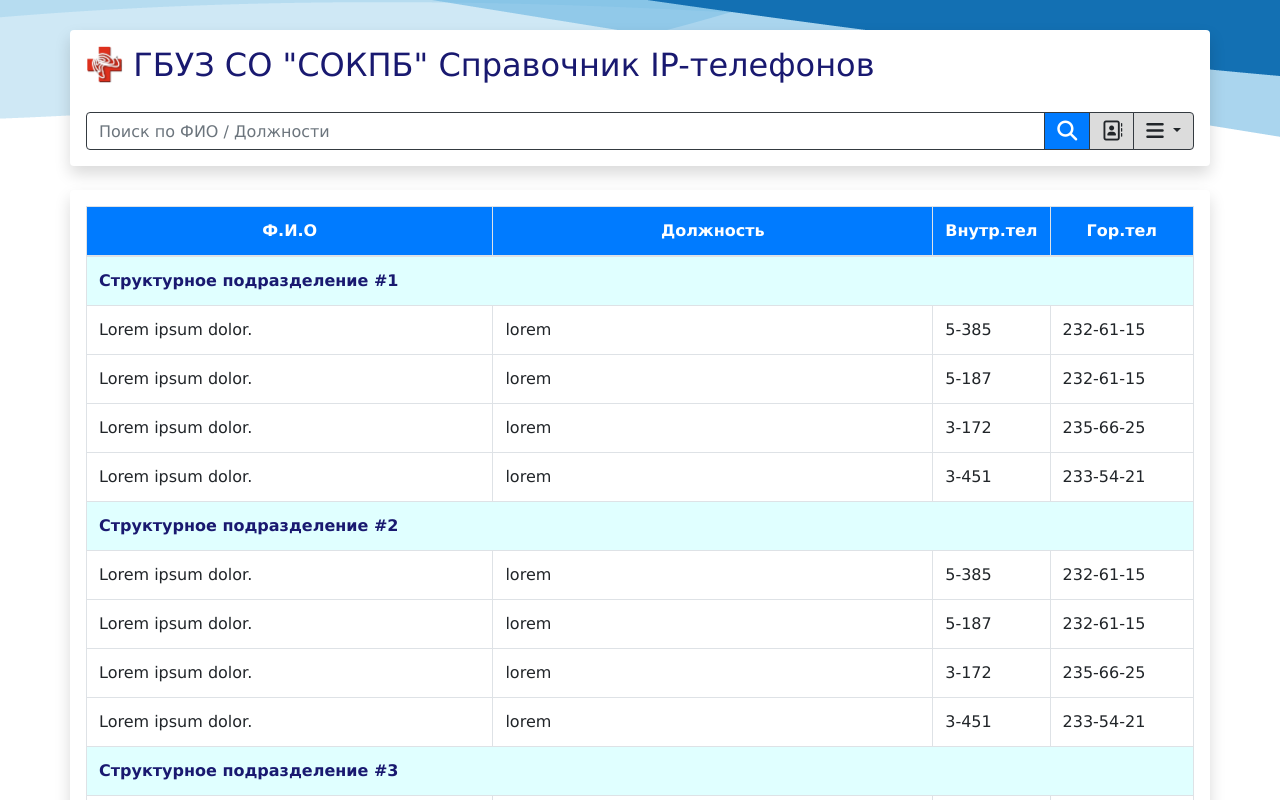
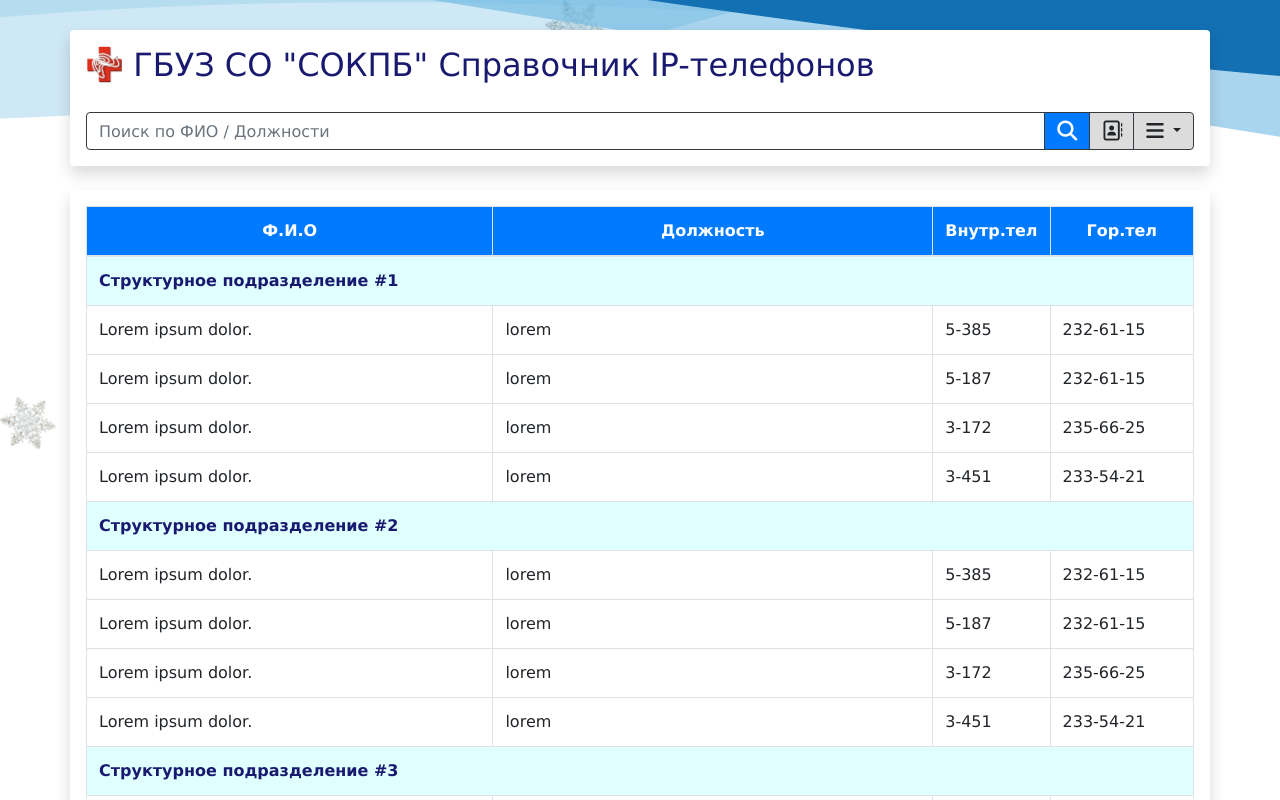
Before and after one commit to alexpi0n/Phonebook-SOKPB, a plain HTML site: page index.html in a window 1280 px wide. Shown: the top 800 px of the page. Drawn offline with nearby package versions, Linux system fonts and the light colour scheme.

```diff
--- a/css/main.css
+++ b/css/main.css
@@ -1,4 +1,3 @@
-<<<<<<< HEAD
 body {
     background-image: url(../img/snow.png);
 }
@@ -231,4 +230,3 @@ th.style {
 .fixed.hidden {
     display: none;
 }
->>>>>>> be2658dda51ad9ea38210e6ec12af38a190bb47c
```
